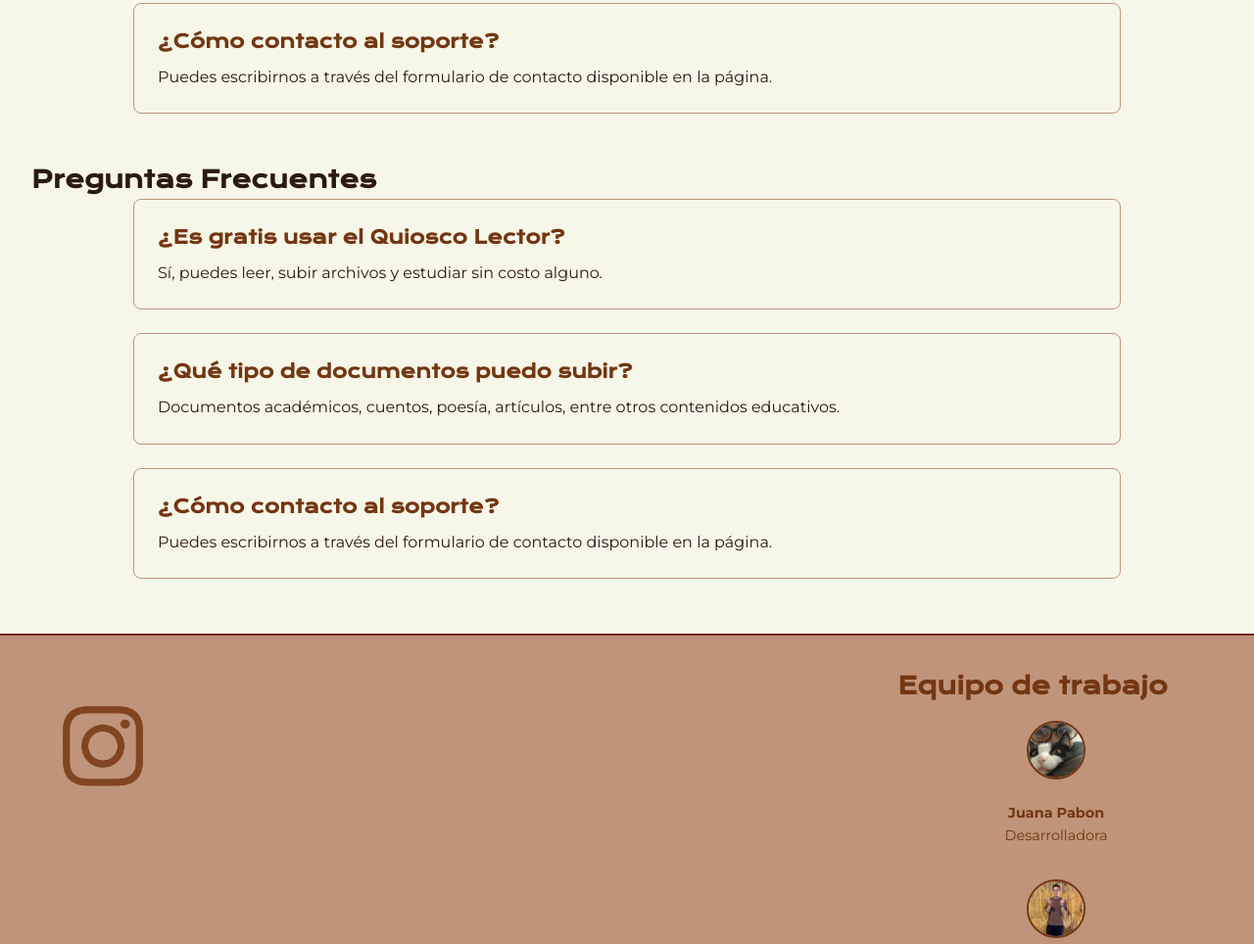
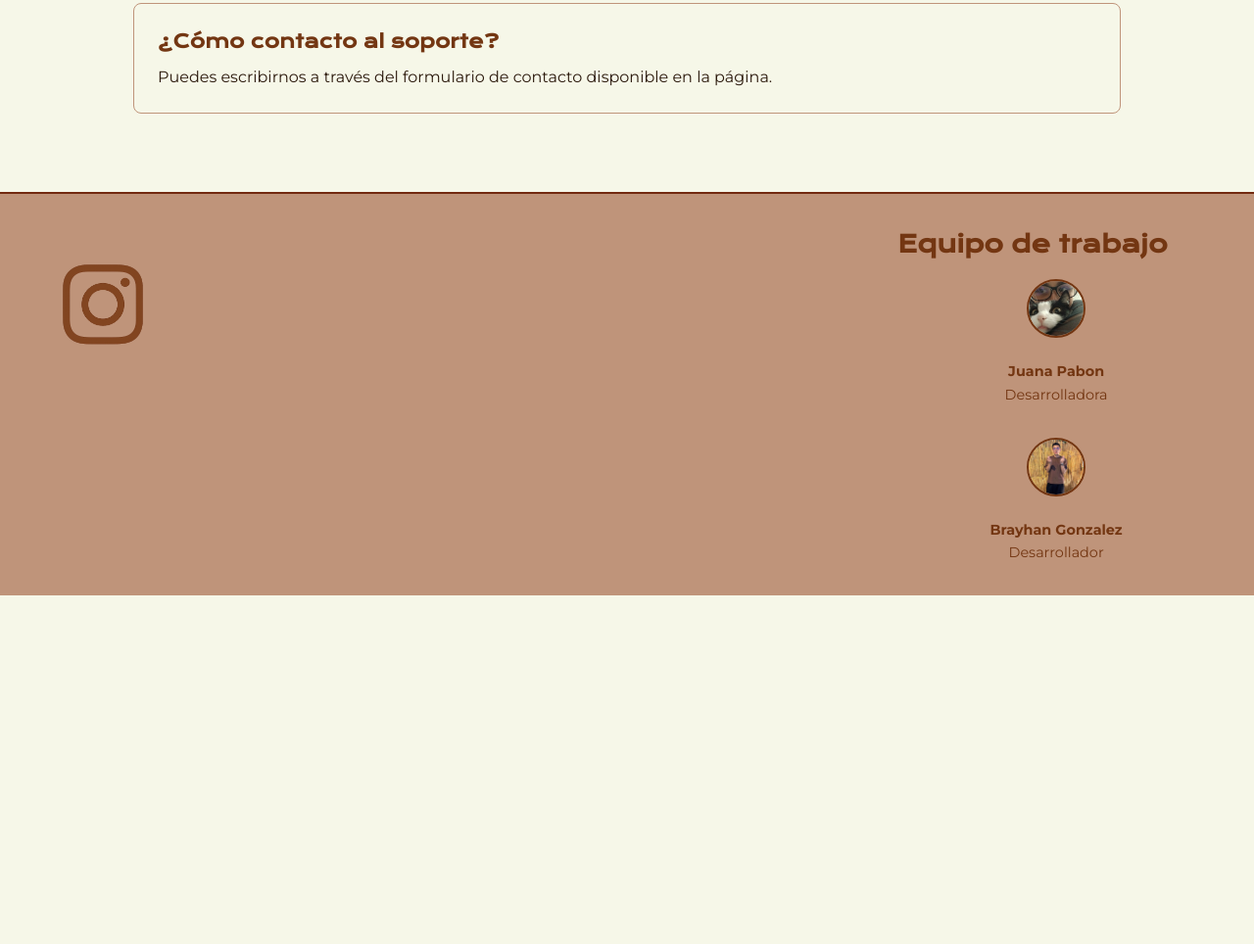
Before and after one commit to Brayhan208/Quiosco_Lector, a plain HTML site: page index.html in a window 1280 px wide. Shown: the part 1781-2745 px from the top of the page at 98% size. After the commit the page ends 2389 px from the top, so only its background shows below. Drawn offline with nearby package versions, Linux system fonts and the light colour scheme.

Commit message:
Update index.html

```diff
--- a/index.html
+++ b/index.html
@@ -132,22 +132,6 @@
       </div>
     </section>
 
-    <section class="" id="faq">
-      <h2>Preguntas Frecuentes</h2>
-      <div class="pregunta">
-        <h3>¿Es gratis usar el Quiosco Lector?</h3>
-        <p>Sí, puedes leer, subir archivos y estudiar sin costo alguno.</p>
-      </div>
-      <div class="pregunta">
-        <h3>¿Qué tipo de documentos puedo subir?</h3>
-        <p>Documentos académicos, cuentos, poesía, artículos, entre otros contenidos educativos.</p>
-      </div>
-      <div class="pregunta">
-        <h3>¿Cómo contacto al soporte?</h3>
-        <p>Puedes escribirnos a través del formulario de contacto disponible en la página.</p>
-      </div>
-    </section>
-
   </main>
 
   <footer>
```
